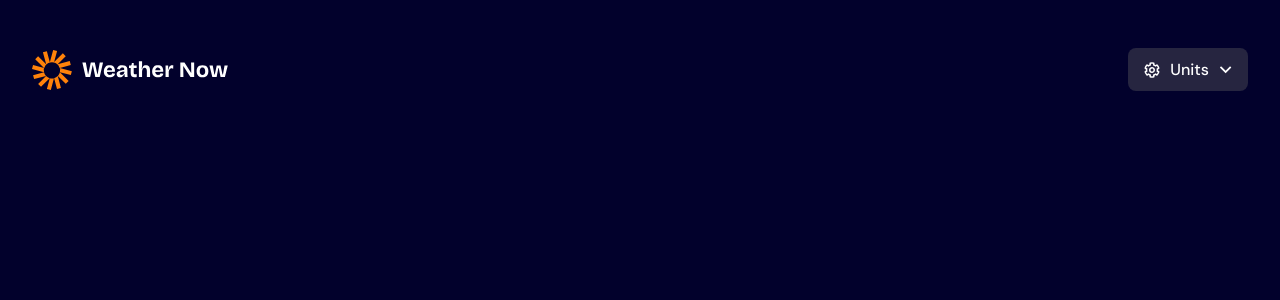
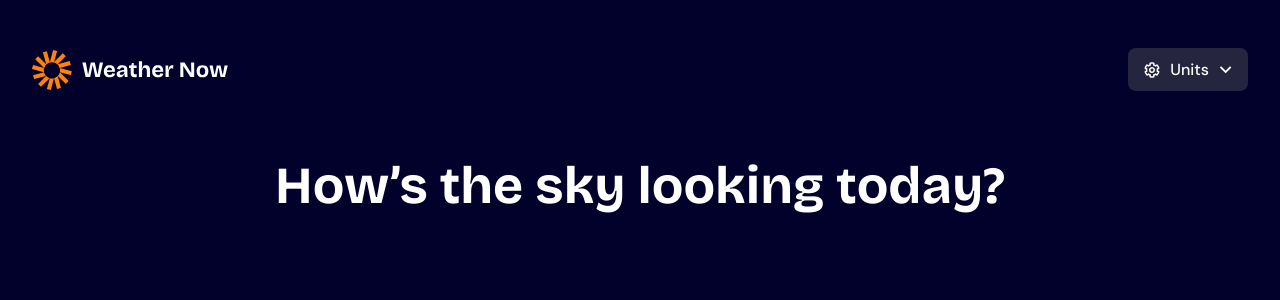
Before and after one commit to joshjavier/weather-app, a React (Vite) app: page / in a window 1280 px wide. Shown: the top 300 px of the page. Built offline with nearby package versions, Linux system fonts and the light colour scheme.

Commit message:
feat: build Title component

```diff
--- a/src/app.tsx
+++ b/src/app.tsx
@@ -1,9 +1,13 @@
 import { Header } from './components/header'
+import { Title } from './components/title'
 
 function App() {
   return (
     <div className="gap-800 pb-1000 flex min-h-svh flex-col">
       <Header className="pt-200 sm:pt-300 lg:pt-600" />
+      <main className="contents">
+        <Title />
+      </main>
     </div>
   )
 }
--- /dev/null
+++ b/src/components/title.tsx
@@ -0,0 +1,11 @@
+export function Title() {
+  return (
+    <div>
+      <div className="px-200 mx-auto box-content max-lg:max-w-[482px]">
+        <h1 className="text-preset-2 font-bricolage-grotesque text-center max-[325px]:text-[50px]">
+          How&rsquo;s the sky looking today?
+        </h1>
+      </div>
+    </div>
+  )
+}
```
